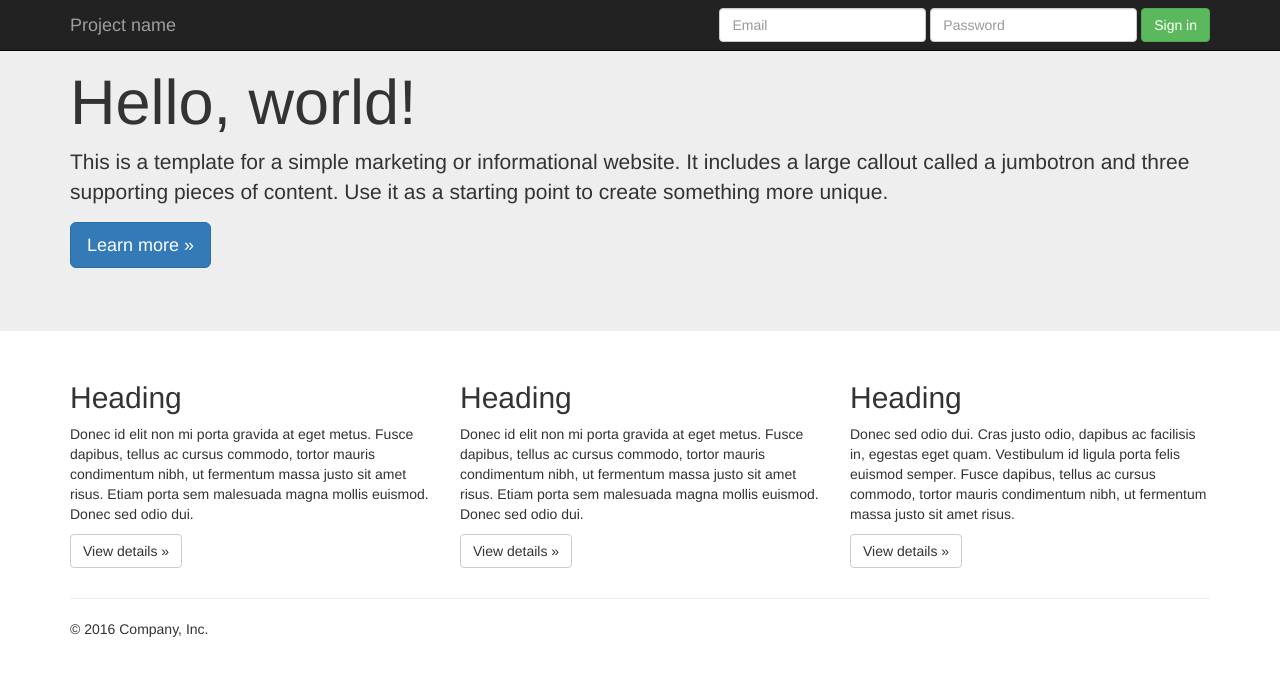
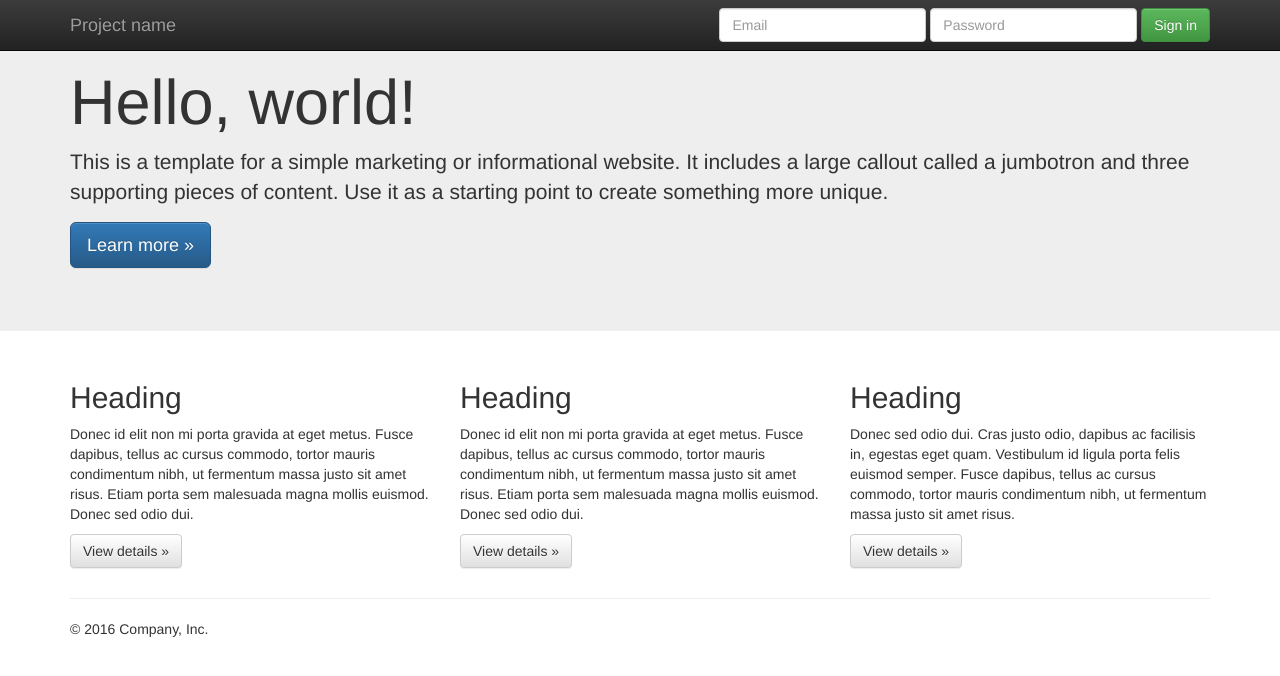
Before and after one commit to Olvire/BlogProjet3, a PHP site: page /templates/structure.php in a window 1280 px wide. Shown: the top 676 px of the page. Run offline with PHP 8.4, Linux system fonts and the light colour scheme; some libraries are stand-ins or nearby versions.

Commit message:
Rajout des liens vers le CSS dans la structure

```diff
--- a/templates/structure.php
+++ b/templates/structure.php
@@ -9,7 +9,8 @@
     <title>Blog " Billet Simple pour l'Alaska "</title>
 
     <!-- Bootstrap core CSS -->
-    <link href="../../dist/css/bootstrap.min.css" rel="stylesheet">
+    <link href="../Style/bootstrap.css" rel="stylesheet">
+    <link href="../Style/bootstrap-theme.css" rel="stylesheet">
 
     <!-- IE10 viewport hack for Surface/desktop Windows 8 bug -->
     <link href="../../assets/css/ie10-viewport-bug-workaround.css" rel="stylesheet">
```
